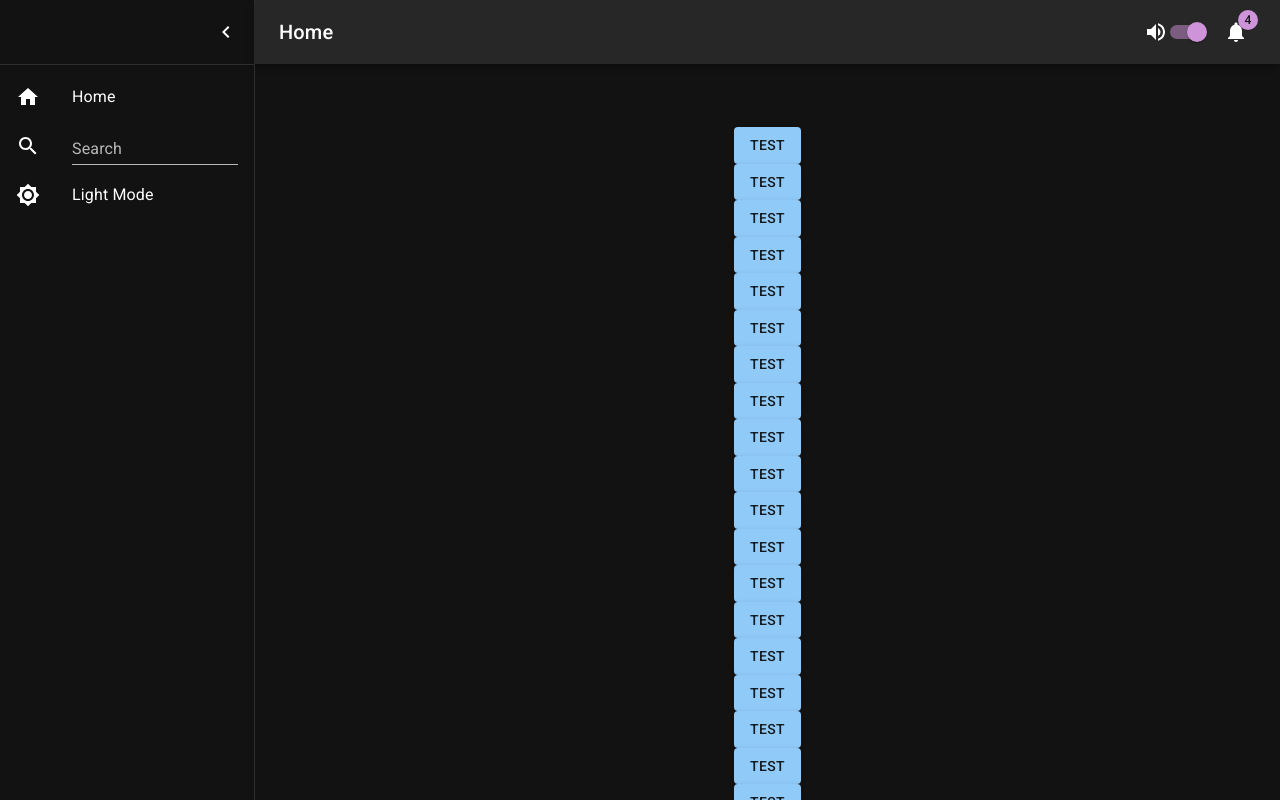
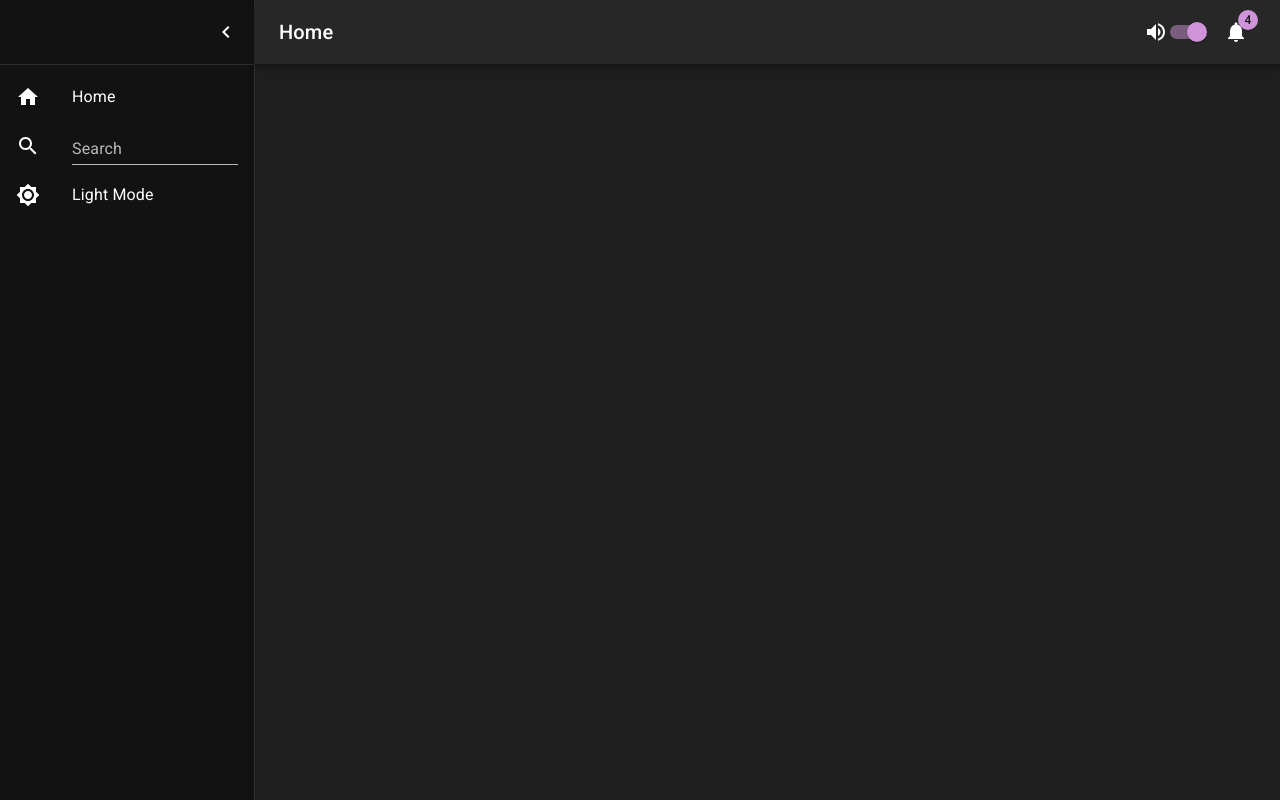
Before and after one commit to AnthonySchneider2000/AGSFlix, a React (Create React App) app: page / in a window 1280 px wide. Built offline with nearby package versions, Linux system fonts and the light colour scheme.

Commit message:
made custom scrollbar & invisible scrollbar props

```diff
--- a/src/components/Layout/Layout.js
+++ b/src/components/Layout/Layout.js
@@ -1,5 +1,4 @@
 import React from "react";
-import { Toolbar } from "@mui/material";
 import { ThemeProvider, CssBaseline } from "@mui/material";
 import AppBarComponent from "./AppBarComponent";
 import CollapseableSidebar from "./Sidebar/CollapseableSidebar";
@@ -8,8 +7,30 @@ import { useThemeContext } from "../../utils/ThemeContext";
 import Box from "@mui/material/Box";
 import { Scrollbars } from "react-custom-scrollbars-2";
 
-const Layout = ({ children, title, toolbarHeight }) => {
+
+const Layout = ({ children, title, disableScrollbar = false, useCustomScrollbar = false }) => {
   const { currentTheme, open, toggleDrawer } = useThemeContext();
+
+  // if the scrollbar is set to invisible, we disable the custom scrollbar
+  // because it would still otherwise show up
+  if(disableScrollbar) {
+    useCustomScrollbar = false;
+  }
+
+  const mainBoxSx = {
+    flexGrow: 1,
+    marginTop: "63px", // Height of app bar
+    height: "calc(100vh - 63px)",
+    overflow: "auto",
+  };
+
+  if (disableScrollbar) {
+    mainBoxSx.scrollbarWidth = "none";
+    mainBoxSx.msOverflowStyle = "none";
+    mainBoxSx["&::-webkit-scrollbar"] = {
+      display: "none",
+    };
+  }
 
   return (
     <ThemeProvider theme={currentTheme}>
@@ -23,25 +44,17 @@ const Layout = ({ children, title, toolbarHeight }) => {
         <CollapseableSidebar open={open} toggleDrawer={toggleDrawer} />
         <Box
           component="main"
-          sx={{
-            marginTop: "63px",
-            flexGrow: 1,
-            height: "calc(100vh - 63px)",
-            overflow: "auto",
-            // // disable scrollbar
-            // scrollbarWidth: "none",
-            // msOverflowStyle: "none",
-            // "&::-webkit-scrollbar": {
-            //   display: "none",
-            // },
-          }}
+          sx={mainBoxSx}
         >
-          {/* maybe make this color palette.background.paper */}
-          <Scrollbars style={{ width: "100%", height: "100%" }} renderThumbVertical={() => <div style={{ backgroundColor: currentTheme.palette.primary.dark }} />}>
-            <Toolbar sx={{ height: toolbarHeight }} />
-            {children}
-            {/* <Footer /> */}
-          </Scrollbars>
+          {useCustomScrollbar ? (
+            <Scrollbars style={{ width: "100%", height: "100%" }} renderThumbVertical={() => <div style={{ backgroundColor: currentTheme.palette.primary.dark }} />}>
+              {children}
+              {/* <Footer /> */}
+            </Scrollbars>
+          ) : (
+            children
+          )}
+          {/* <Footer /> */}
         </Box>
       </Box>
     </ThemeProvider>
--- a/src/pages/HomePage.js
+++ b/src/pages/HomePage.js
@@ -1,49 +1,14 @@
 import React from "react";
 import Layout from "../components/Layout/Layout";
-import { Box, Button } from "@mui/material";
-
-const LotsOfButtons = () => {
-  return (
-    <>
-      <Button variant="contained">Test</Button>
-      <Button variant="contained">Test</Button>
-      <Button variant="contained">Test</Button>
-      <Button variant="contained">Test</Button>
-      <Button variant="contained">Test</Button>
-      <Button variant="contained">Test</Button>
-      <Button variant="contained">Test</Button>
-      <Button variant="contained">Test</Button>
-      <Button variant="contained">Test</Button>
-      <Button variant="contained">Test</Button>
-      <Button variant="contained">Test</Button>
-      <Button variant="contained">Test</Button>
-      <Button variant="contained">Test</Button>
-      <Button variant="contained">Test</Button>
-      <Button variant="contained">Test</Button>
-      <Button variant="contained">Test</Button>
-    </>
-  );
-};
+import { Paper } from "@mui/material";
 
 const HomePage = () => {
+  return (
+    <Layout title="Home" useCustomScrollbar>
+      {/* long paper, just so I can test scrolling*/}
+      <Paper sx={{ height: "200vh" }} />
 
-  return (
-    <Layout title="Home">
-      <Box
-        sx={{
-          display: "flex",
-          flexDirection: "column",
-          justifyContent: "flex-start",
-          alignItems: "center",
-        }}
-      >
-        <LotsOfButtons />
-        <LotsOfButtons />
-        <LotsOfButtons />
-        <LotsOfButtons />
-      </Box>
     </Layout>
-
   );
 };
 
```
